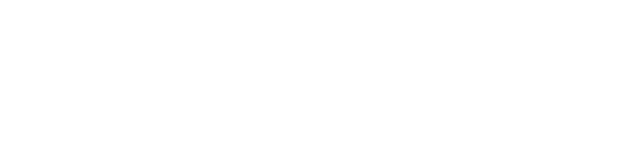
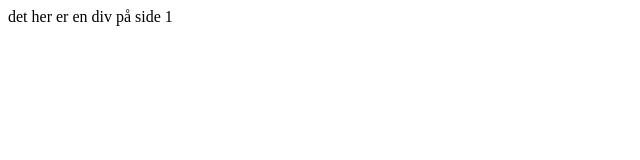
Before and after one commit to jeppedamsgaard92/webudvikling-udv.milj.lektion1, a plain HTML site: page side1.html in a window 1280 px wide. Shown: the whole page, without its empty margins (0-640 px from the left). Drawn offline with Linux system fonts and the light colour scheme.

Commit message:
div tilføjet

```diff
--- a/side1.html
+++ b/side1.html
@@ -6,6 +6,6 @@
     <title>Document</title>
 </head>
 <body>
-
+    <div>det her er en div på side 1</div>
 </body>
 </html>
```
